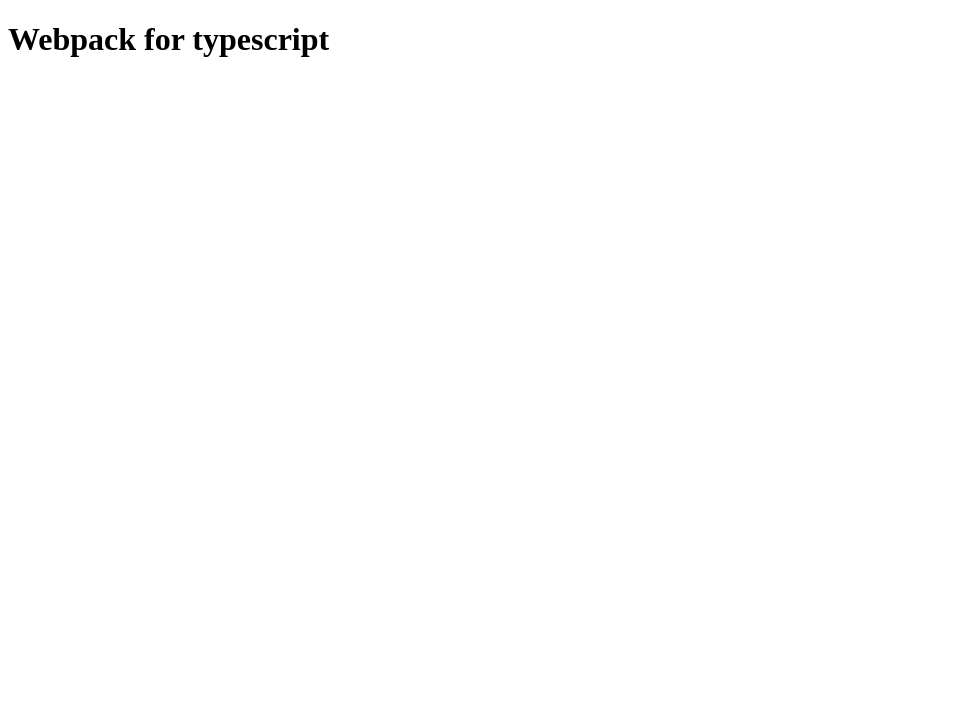
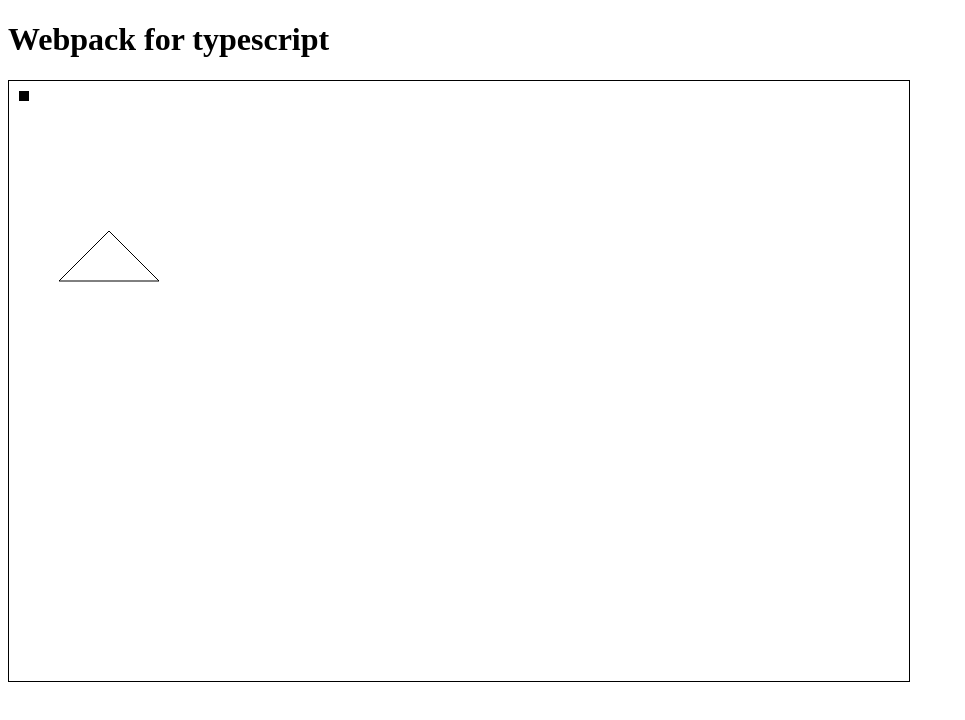
Before and after one commit to Gammanik/3d-engine, a website built with webpack: page src/index.html in a window 1280 px wide. Shown: the whole page, without its empty margins (0-965 px from the left). Built offline with nearby package versions, Linux system fonts and the light colour scheme.

Commit message:
drawing triangle on canvas

```diff
--- /dev/null
+++ b/src/Point.ts
@@ -0,0 +1,9 @@
+export default class Point {
+    x: number;
+    y: number;
+
+    constructor(x: number, y: number) {
+        console.log('I am a Point')
+        this.x = x; this.y = y;
+    }
+}
--- /dev/null
+++ b/src/Polygon.ts
@@ -0,0 +1,11 @@
+import Point from './Point'
+
+export default class Polygon {
+    p1: Point;
+    p2: Point;
+    p3: Point;
+
+    constructor(p1: Point, p2: Point, p3: Point) {
+        this.p1 = p1; this.p2 = p2; this.p3 = p3;
+    }
+}
--- a/src/index.html
+++ b/src/index.html
@@ -6,6 +6,9 @@
 </head>
 <body>
     <h1>Webpack for typescript</h1>
+    <canvas id="myCanvas" width="900" height="600"
+            style="border:1px solid #000000;"></canvas>
+
     <script src="../dist/bundle.js"></script>
 
 </body>
--- a/src/index.ts
+++ b/src/index.ts
@@ -1 +1,34 @@
-console.log('Hello Webpack')
+import Point from './Point'
+import Polygon from './Polygon'
+
+console.log('Hello Webpack');
+//растягивать тетраэдр
+//класс тетраэдр в классе тетраэдр класс полигонов а полигоны состоят из точек
+//написать класс который делает операцию проектции (последняя колонка - масштаб, а нижняя колонка - линейный сдвиг
+//внешний класс, который пересчитывает из мировых в экранные координаты
+
+
+
+const canvas: HTMLCanvasElement = <HTMLCanvasElement>document.getElementById('myCanvas');
+console.log('canvas:', canvas);
+
+const ctx: CanvasRenderingContext2D = <CanvasRenderingContext2D>canvas.getContext("2d");
+ctx.fillRect(10, 10, 10, 10);
+
+
+let p1: Point = new Point(100, 150);
+let p2: Point = new Point(50, 200);
+let p3: Point = new Point(150, 200);
+
+let poly: Polygon = new Polygon(p1, p2, p3);
+
+
+ctx.moveTo(poly.p3.x, poly.p3.y);
+ctx.lineTo(poly.p1.x, poly.p1.y); //todo: write my own drawLine?
+ctx.lineTo(poly.p2.x, poly.p2.y);
+ctx.lineTo(poly.p3.x, poly.p3.y);
+ctx.stroke();
+
+
+
+//todo: make matrix mull in static class Painter.paint(polygon)
```
